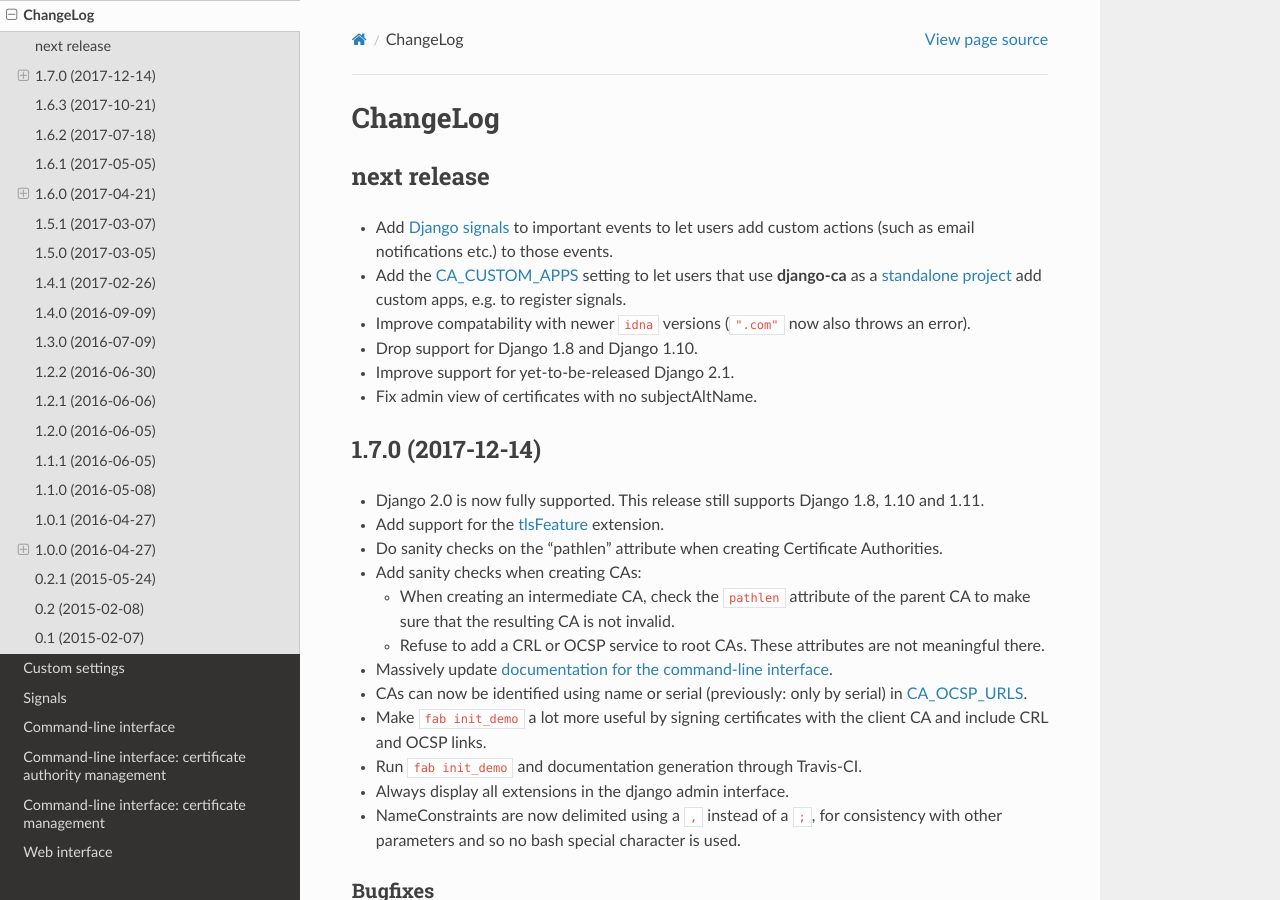
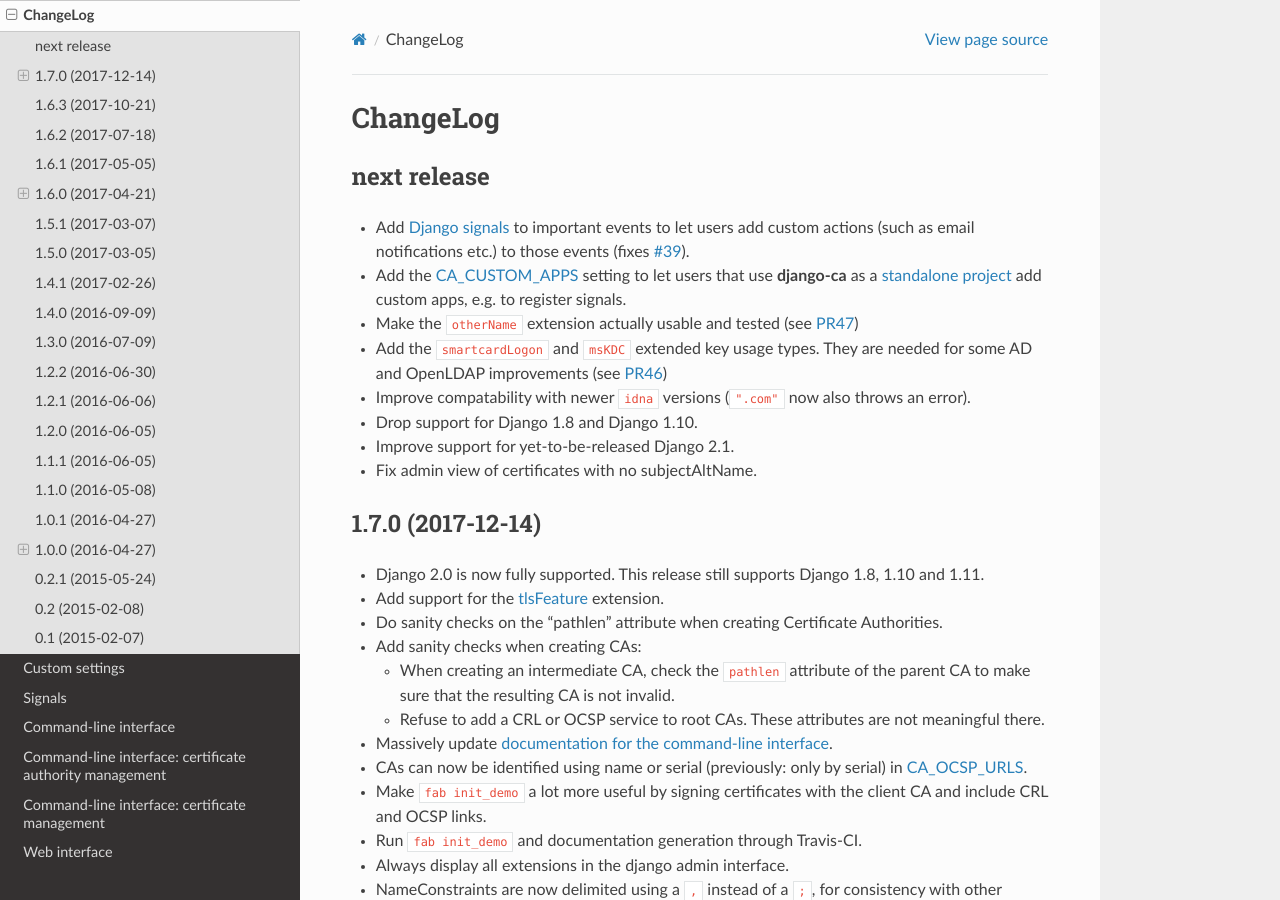
Before and after one commit to mathiasertl/django-ca, a Sphinx documentation site: the page built from docs/source/changelog.rst, in a window 1280 px wide and 900 px high. Built offline with Sphinx 7.4.7 and the Read the Docs theme 2.0.0, drawn with Linux system fonts in a browser that asks for light colours.

Commit message:
update changelog (see #39, #47 and #49)

```diff
--- a/docs/source/changelog.rst
+++ b/docs/source/changelog.rst
@@ -9,9 +9,13 @@
 ************
 
 * Add :doc:`Django signals </signals>` to important events to let users add custom actions (such as email
-  notifications etc.) to those events.
+  notifications etc.) to those events (fixes `#39 <https://github.com/mathiasertl/django-ca/issues/39>`_).
 * Add the :ref:`CA_CUSTOM_APPS <settings-ca-custom-apps>` setting to let users that use **django-ca** as a
   :ref:`standalone project <as-standalone>` add custom apps, e.g. to register signals.
+* Make the ``otherName`` extension actually usable and tested (see `PR47
+  <https://github.com/mathiasertl/django-ca/pull/47>`_)
+* Add the ``smartcardLogon`` and ``msKDC`` extended key usage types. They are needed for some AD and OpenLDAP
+  improvements (see `PR46 <https://github.com/mathiasertl/django-ca/pull/46>`_)
 * Improve compatability with newer ``idna`` versions (``".com"`` now also throws an error).
 * Drop support for Django 1.8 and Django 1.10.
 * Improve support for yet-to-be-released Django 2.1.
```
